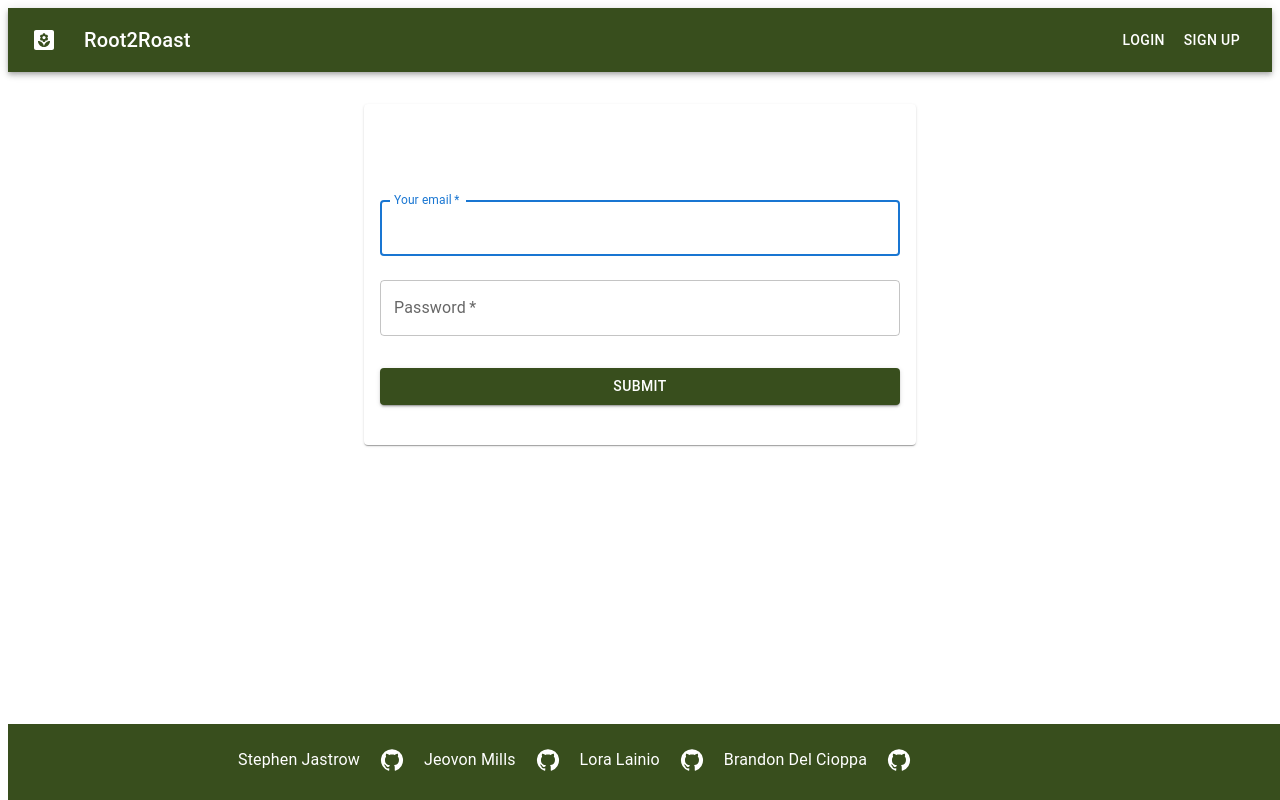
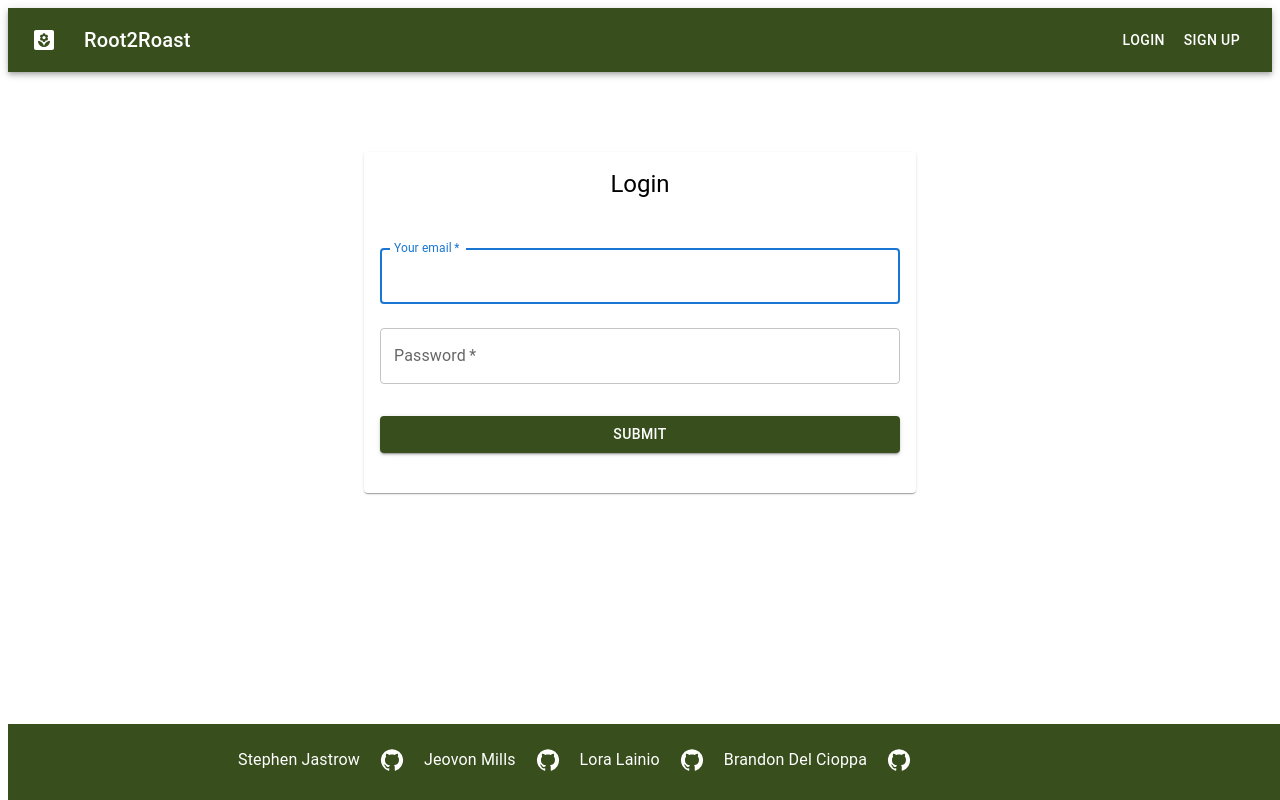
Before and after one commit to BrandonDell/Root2Roast, a React (Vite) app in the folder client/: page /login in a window 1280 px wide. Built offline with nearby package versions, Linux system fonts and the light colour scheme.

Commit message:
edited login and signup forms.

```diff
--- a/client/src/pages/Login.jsx
+++ b/client/src/pages/Login.jsx
@@ -54,11 +54,11 @@ const Login = (props) => {
 
   return (
     <Container component="main" maxWidth="sm">
-      <Box display="flex" flexDirection="column" alignItems="center" mt={4}>
+      <Box display="flex" flexDirection="column" alignItems="center" mt={10}>
         <Card>
           <CardHeader
             title="Login"
-            sx={{ backgroundColor: "dark", color: "white", p: 2 }}
+            sx={{ color: "black", p: 2, textAlign: "center" }}
           />
           <CardContent>
             {data ? (
@@ -99,7 +99,7 @@ const Login = (props) => {
                   fullWidth
                   variant="contained"
                   color="primary"
-                  sx={{ mt: 3, mb: 2, backgroundColor:"#384e1d" }}
+                  sx={{ mt: 3, mb: 2, backgroundColor: "#384e1d" }}
                 >
                   Submit
                 </Button>
--- a/client/src/pages/Signup.jsx
+++ b/client/src/pages/Signup.jsx
@@ -55,7 +55,7 @@ const Signup = () => {
         <Card>
           <CardHeader
             title="Sign Up"
-            sx={{ backgroundColor: "dark", color: "white", p: 2 }}
+            sx={{ color: "black", p: 2, textAlign: "center" }}
           />
           <CardContent>
             {data ? (
@@ -108,7 +108,7 @@ const Signup = () => {
                   fullWidth
                   variant="contained"
                   color="primary"
-                  sx={{ mt: 3, mb: 2, backgroundColor:"#384e1d" }}
+                  sx={{ mt: 3, mb: 2, backgroundColor: "#384e1d" }}
                 >
                   Submit
                 </Button>
```
